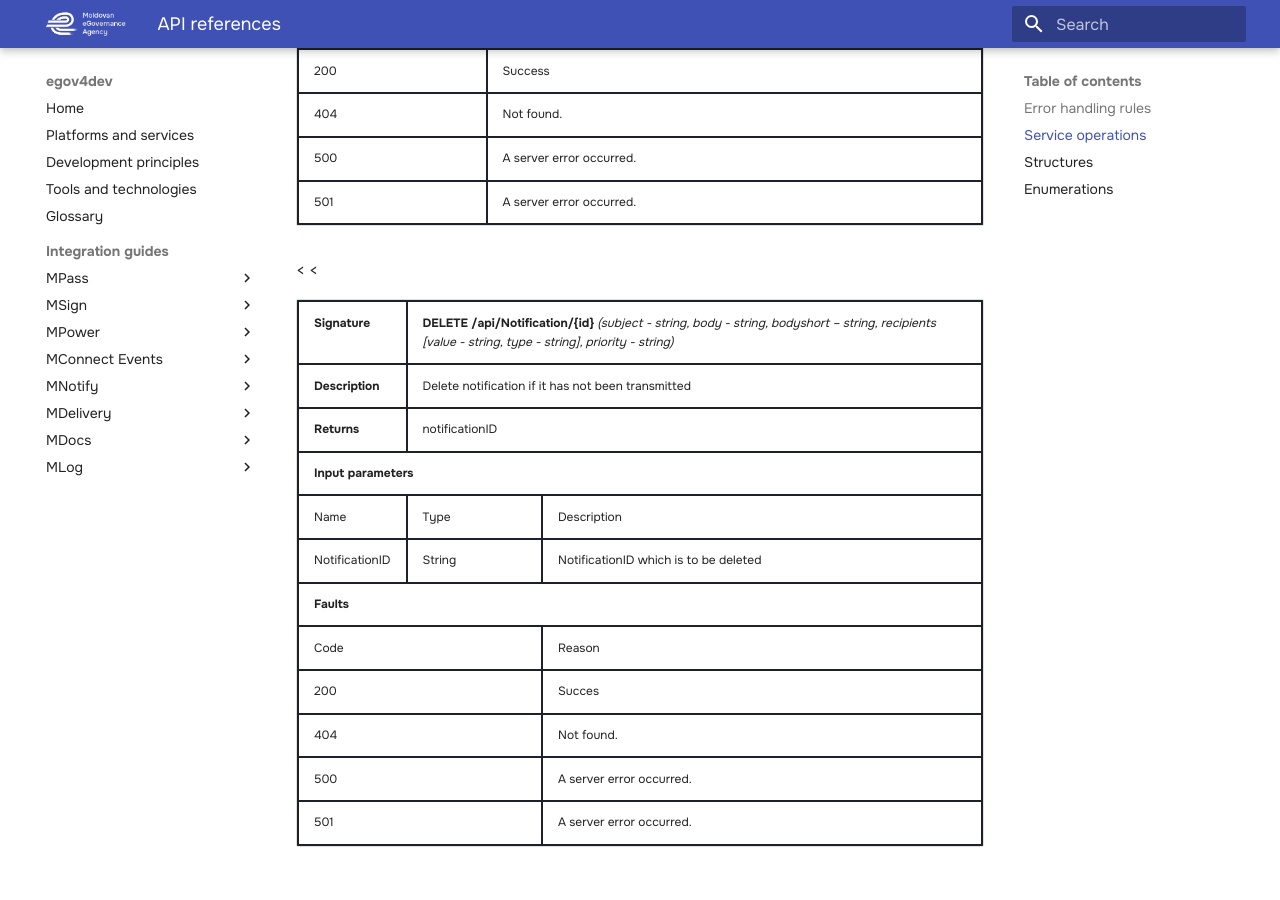
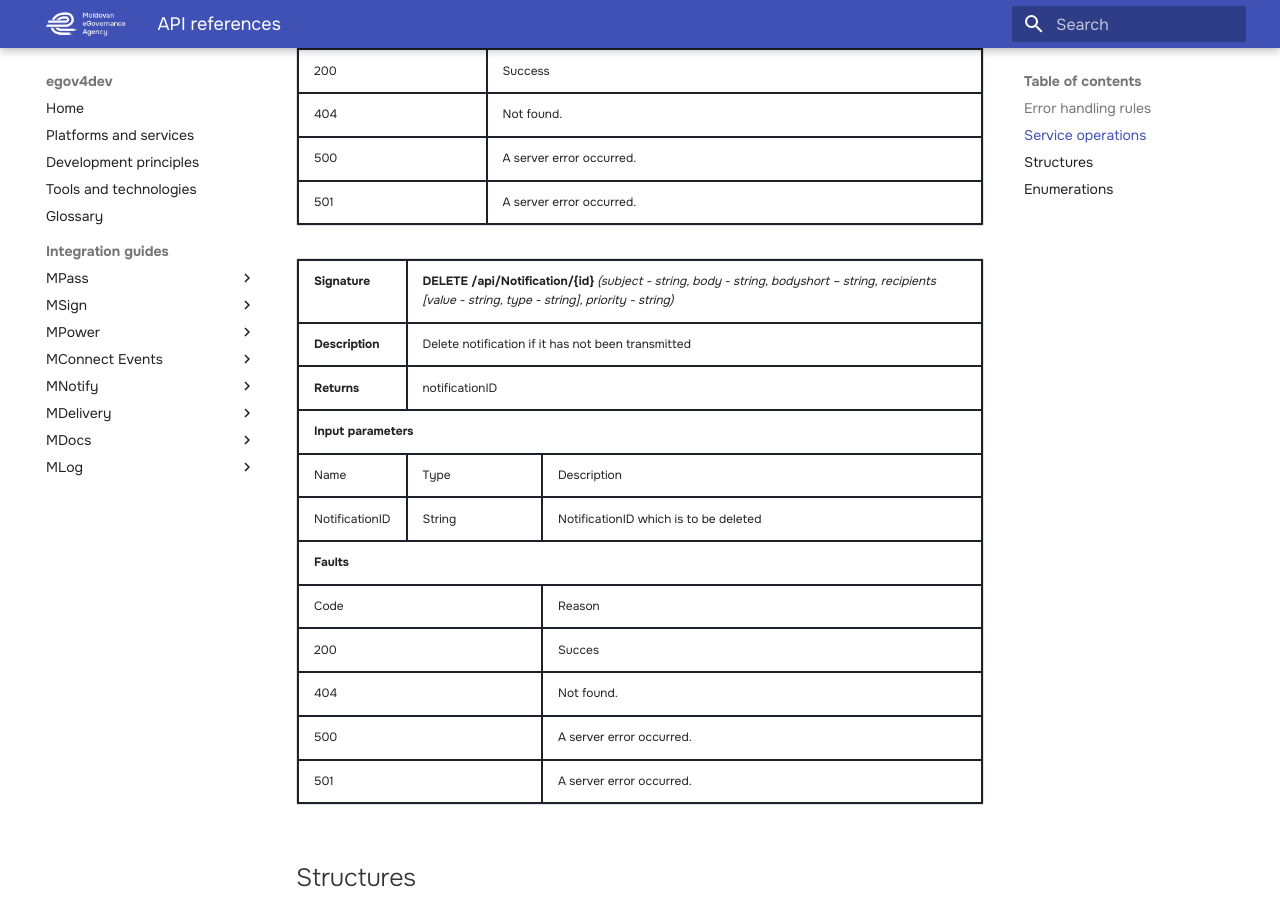
Before and after one commit to egov-moldova/egov4dev, an MkDocs documentation site: the page built from docs/guides/mnotify/api-references.md, in a window 1280 px wide and 900 px high, scrolled down 2864 px. Built offline with MkDocs 1.6.1 and Material for MkDocs 9.7.7, drawn with Linux system fonts in a browser that asks for light colours.

```diff
--- a/docs/guides/mnotify/api-references.md
+++ b/docs/guides/mnotify/api-references.md
@@ -213,8 +213,8 @@ For the consumers using programming languages that support try… catch blocks,
         <td colspan="2"><strong>DELETE /api/Notification/{id}</strong> <em>(subject - string, body - string, bodyshort – string, recipients [value - string, type - string], priority - string)</em></td>
     </tr>
     <tr>
-        <<td><strong>Description</strong></td>
-        <<td colspan="2">Delete notification if it has not been transmitted</td>
+        <td><strong>Description</strong></td>
+        <td colspan="2">Delete notification if it has not been transmitted</td>
     </tr>
     <tr>
         <td><strong>Returns</strong></td>
```
